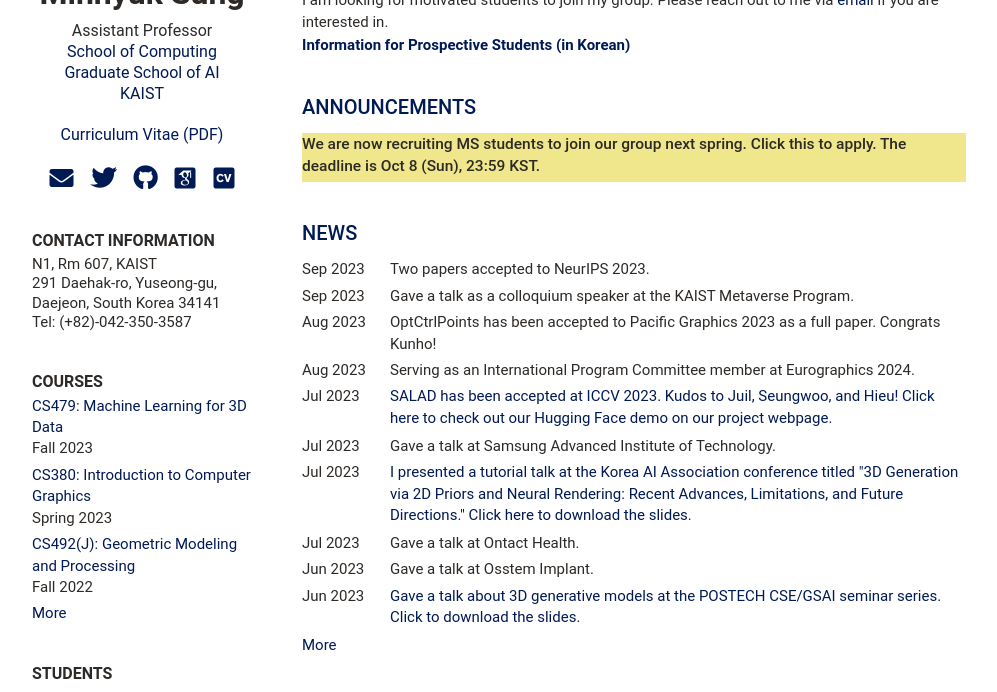
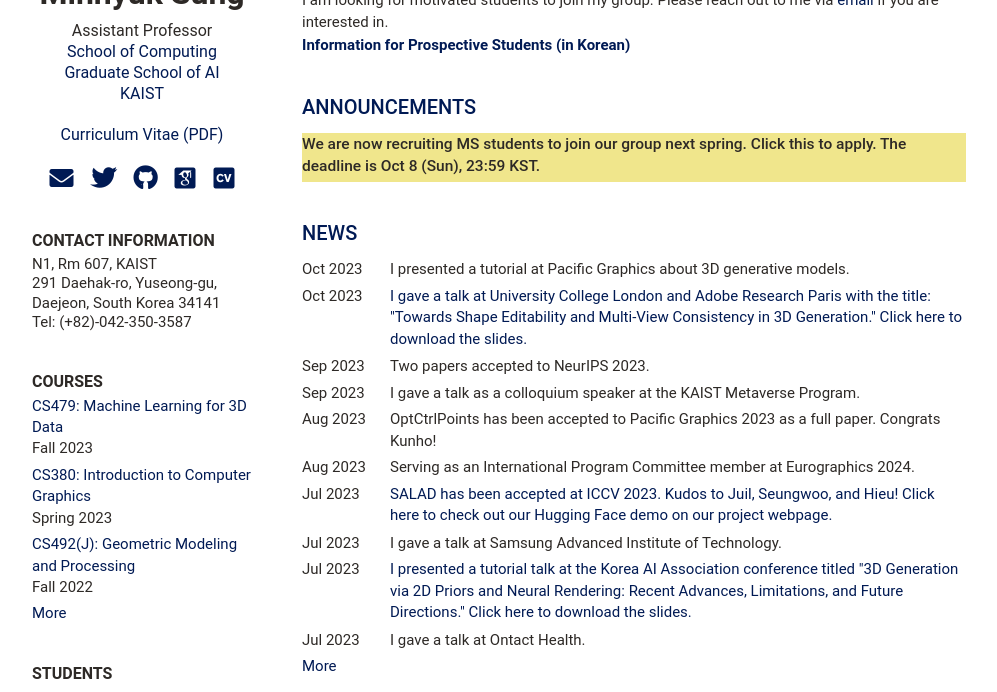
Before and after one commit to mhsung/mhsung.github.io, a Jekyll site: the page built from index.html, in a window 1280 px wide and 1400 px high, scrolled down 259 px. Shown: the top 692 px of the window, without its empty margins (126-1123 px from the left). Built offline with Jekyll 4.4.1, drawn with Linux system fonts in a browser that asks for light colours; some web fonts are replaced.

Commit message:
Updated.

```diff
--- a/_data/news.yml
+++ b/_data/news.yml
@@ -1,7 +1,12 @@
 news:
+    - title: I presented a tutorial at Pacific Graphics about 3D generative models.
+      time: Oct 2023
+    - title: "I gave a talk at University College London and Adobe Research Paris with the title: \"Towards Shape Editability and Multi-View Consistency in 3D Generation.\" Click here to download the slides."
+      time: Oct 2023
+      link: https://kaistackr-my.sharepoint.com/:b:/g/personal/mhsung_kaist_ac_kr/EVIKXKGuVzpOhYMD1BEiY2sBSt0XH0Ej9QW0Ua4I9ZWirg?e=ogMgCA
     - title: "Two papers accepted to NeurIPS 2023."
       time: Sep 2023
-    - title: "Gave a talk as a colloquium speaker at the KAIST Metaverse Program."
+    - title: "I gave a talk as a colloquium speaker at the KAIST Metaverse Program."
       time: Sep 2023
     - title: "OptCtrlPoints has been accepted to Pacific Graphics 2023 as a full paper. Congrats Kunho!"
       time: Aug 2023
@@ -10,16 +15,16 @@ news:
     - title: "SALAD has been accepted at ICCV 2023. Kudos to Juil, Seungwoo, and Hieu! Click here to check out our Hugging Face demo on our project webpage."
       time: Jul 2023
       link: https://salad3d.github.io/
-    - title: "Gave a talk at Samsung Advanced Institute of Technology."
+    - title: "I gave a talk at Samsung Advanced Institute of Technology."
       time: Jul 2023
     - title: "I presented a tutorial talk at the Korea AI Association conference titled \"3D Generation via 2D Priors and Neural Rendering: Recent Advances, Limitations, and Future Directions.\" Click here to download the slides."
       time: Jul 2023
       link: https://kaistackr-my.sharepoint.com/:b:/g/personal/mhsung_kaist_ac_kr/EbWgBXi-UuVOpOvVnUTPFSsBLNblqH7NAPgGonEA_7gLxA?e=tSqbHd
-    - title: "Gave a talk at Ontact Health."
+    - title: "I gave a talk at Ontact Health."
       time: Jul 2023
-    - title: "Gave a talk at Osstem Implant."
+    - title: "I gave a talk at Osstem Implant."
       time: Jun 2023
-    - title: "Gave a talk about 3D generative models at the POSTECH CSE/GSAI seminar series. Click to download the slides."
+    - title: "I gave a talk about 3D generative models at the POSTECH CSE/GSAI seminar series. Click to download the slides."
       time: Jun 2023
       link: https://kaistackr-my.sharepoint.com/:b:/g/personal/mhsung_kaist_ac_kr/Ef9rKhHIMLNDphBi3ZM0460Be-vwQXKAGt2cmaIZ8FRg6A?e=5RreLi
     - title: "Serving as a technical paper committee member at SIGGRAPH Asia 2023."
@@ -41,7 +46,7 @@ news:
     - title: "Hosted KAIST Geometric and Visual Computing Workshop (GVC Workshop). Click this for more details."
       time: Nov 2022
       link: https://mhsung.github.io/gvc-workshop-2022/
-    - title: "Gave a talk about language and 3D & differential Poisson Solver at the KAIST GSAI Colloquium and KIST. Click to download the slides."
+    - title: "I gave a talk about language and 3D & differential Poisson Solver at the KAIST GSAI Colloquium and KIST. Click to download the slides."
       time: Nov 2022
       link: https://kaistackr-my.sharepoint.com/:b:/g/personal/mhsung_kaist_ac_kr/Eat0kepdoURCqF18vbgc3wEBuOF6skhtg-LxlS_woOsp-w?e=wJyRCa
     - title: "We are now looking for undergraduate interns to join our group this winter. Click for more details. The deadline is Nov 14 (Mon), 23:59 KST."
@@ -71,12 +76,12 @@ news:
       link: https://3dmm-icme2022.github.io/
     - title: "Virtually visited Mohamed Elhoseiny's group at KAUST and gave a talk about language and 3D."
       time: Jul 2022
-    - title: "Gave a lecture on \"Introduction to Neural Rendering\" at the Summer School of KCGS 2022. Click to download the slides."
+    - title: "I gave a lecture on \"Introduction to Neural Rendering\" at the Summer School of KCGS 2022. Click to download the slides."
       time: Jul 2022
       link: https://kaistackr-my.sharepoint.com/:b:/g/personal/mhsung_kaist_ac_kr/EdeUUd9HV9hJthtwyVqpzDsBCxr-9EE_00NXlaANiXz_bg?e=EQGinB
     - title: "One paper accepted to ECCV 2022."
       time: Jul 2022
-    - title: "Gave a talk at KCC 2022."
+    - title: "I gave a talk at KCC 2022."
       time: Jun 2022
       link: https://www.kiise.or.kr/conference/main/getContent.do?CC=KCC&CS=2022&PARENT_ID=011400&content_no=1618
     - title: "Visited Stanford University and gave a talk about language and 3D. Click to download the slides."
@@ -85,49 +90,49 @@ news:
     - title: "We are now looking for undergraduate interns to join our group this summer. Click this for more details."
       time: May 2022
       link: lab/internship-summer-2022
-    - title: "Gave a talk at Samsung Display about neural rendering."
+    - title: "I gave a talk at Samsung Display about neural rendering."
       time: Apr 2022
     - title: "Serving as a technical paper committee member at SIGGRAPH Asia 2022."
       time: Apr 2022
     - title: "Three papers accepted to CVPR 2022 including Juil's oral."
       time: Mar 2021
-    - title: "Gave a talk at the First Wednesday Multidisciplinary Forum at KAIST."
+    - title: "I gave a talk at the First Wednesday Multidisciplinary Forum at KAIST."
       time: Mar 2022
     - title: "Invited as a webinar speaker at Asiagraphics."
       time: Feb 2022
       link: http://www.asiagraphics.org/webinar/#session7
     - title: "One paper accepted to ICRA 2022."
       time: Feb 2022
-    - title: "Gave a talk at the Manufacturing Technology Center at Samsung Electronics."
+    - title: "I gave a talk at the Manufacturing Technology Center at Samsung Electronics."
       time: Oct 2021
-    - title: "Gave a talk as a colloquium speaker in the School of Biomedical Engineering at Korea University."
+    - title: "I gave a talk as a colloquium speaker in the School of Biomedical Engineering at Korea University."
       time: Oct 2021
     - title: "Serving as an International Program Committee member at Eurographics 2022."
       time: Sep 2021
       link: https://eg2022.univ-reims.fr/or-full-ipc.html
-    - title: "Gave a talk as a seminar speaker in the School of Integrated Technology at GIST."
+    - title: "I gave a talk as a seminar speaker in the School of Integrated Technology at GIST."
       time: Sep 2021
     - title: "We have been awarded the Google exploreCSR grant for the Rising Stars 2022 program at KAIST. Stay tuned for the details of the event!"
       time: Sep 2021
       link: https://research.google/outreach/explore-csr/recipients/
     - title: "Two papers accepted to ICCV 2021."
       time: Jul 2021
-    - title: "Gave a talk at the Korea Computer Graphics Society 2021."
+    - title: "I gave a talk at the Korea Computer Graphics Society 2021."
       time: Jul 2021
-    - title: "Gave a talk as a colloquium speaker in the School of Computing at KAIST."
+    - title: "I gave a talk as a colloquium speaker in the School of Computing at KAIST."
       time: May 2021
     - title: "Co-organizing a workshop at ICCV 2021: Structural and Compositional Learning on 3D Data."
       time: Apr 2021
       link: https://geometry.stanford.edu/struco3d/
-    - title: "Gave a talk as a colloquium speaker in the Software Graduate Program at KAIST."
+    - title: "I gave a talk as a colloquium speaker in the Software Graduate Program at KAIST."
       time: Apr 2021
     - title: "Three papers accepted to CVPR 2021 including two orals."
       time: Mar 2021
-    - title: "Gave a talk at the Computer Vision Researcher Forum of Korean Computer Vision Society"
+    - title: "I gave a talk at the Computer Vision Researcher Forum of Korean Computer Vision Society"
       time: Feb 2021
-    - title: "Gave a talk at the Graduate School of Culture Technology at KAIST."
+    - title: "I gave a talk at the Graduate School of Culture Technology at KAIST."
       time: Feb 2021
-    - title: "Gave a talk at Kakao Brain."
+    - title: "I gave a talk at Kakao Brain."
       time: Jan 2021
     - title: "I started as an assistant professor in the School of Computing at KAIST."
       time: Jan 2021
--- a/_data/publications/031-pg23-optctrlpoints.yml
+++ b/_data/publications/031-pg23-optctrlpoints.yml
@@ -14,3 +14,4 @@ authors:
 venue: Pacific Graphics 2023 (Full Paper)
 project: https://soulmates2.github.io/publications/OptCtrlPoints/
 arXiv: https://arxiv.org/abs/2309.12899
+pdf: https://soulmates2.github.io/publications/OptCtrlPoints/static/OptCtrlPoints_Main.pdf
--- a/_data/publications/032-neurips23-fourierhandflow.yml
+++ b/_data/publications/032-neurips23-fourierhandflow.yml
@@ -10,3 +10,4 @@ authors:
       link: https://sites.google.com/view/tkkim/
 venue: NeurIPS 2023
 arXiv: https://arxiv.org/abs/2307.08100
+project: https://jyunlee.github.io/projects/fourier-hand-flow/
```
